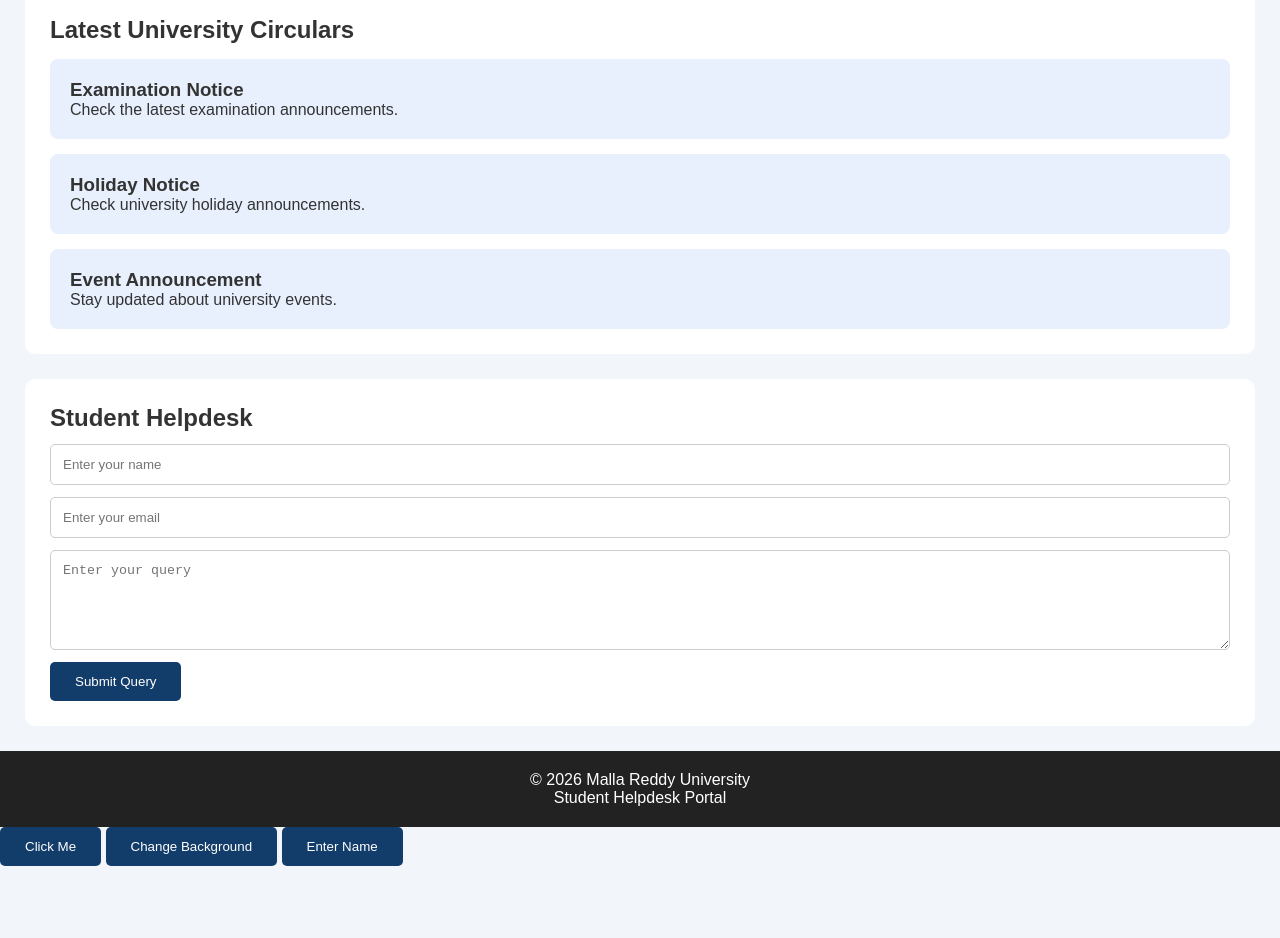
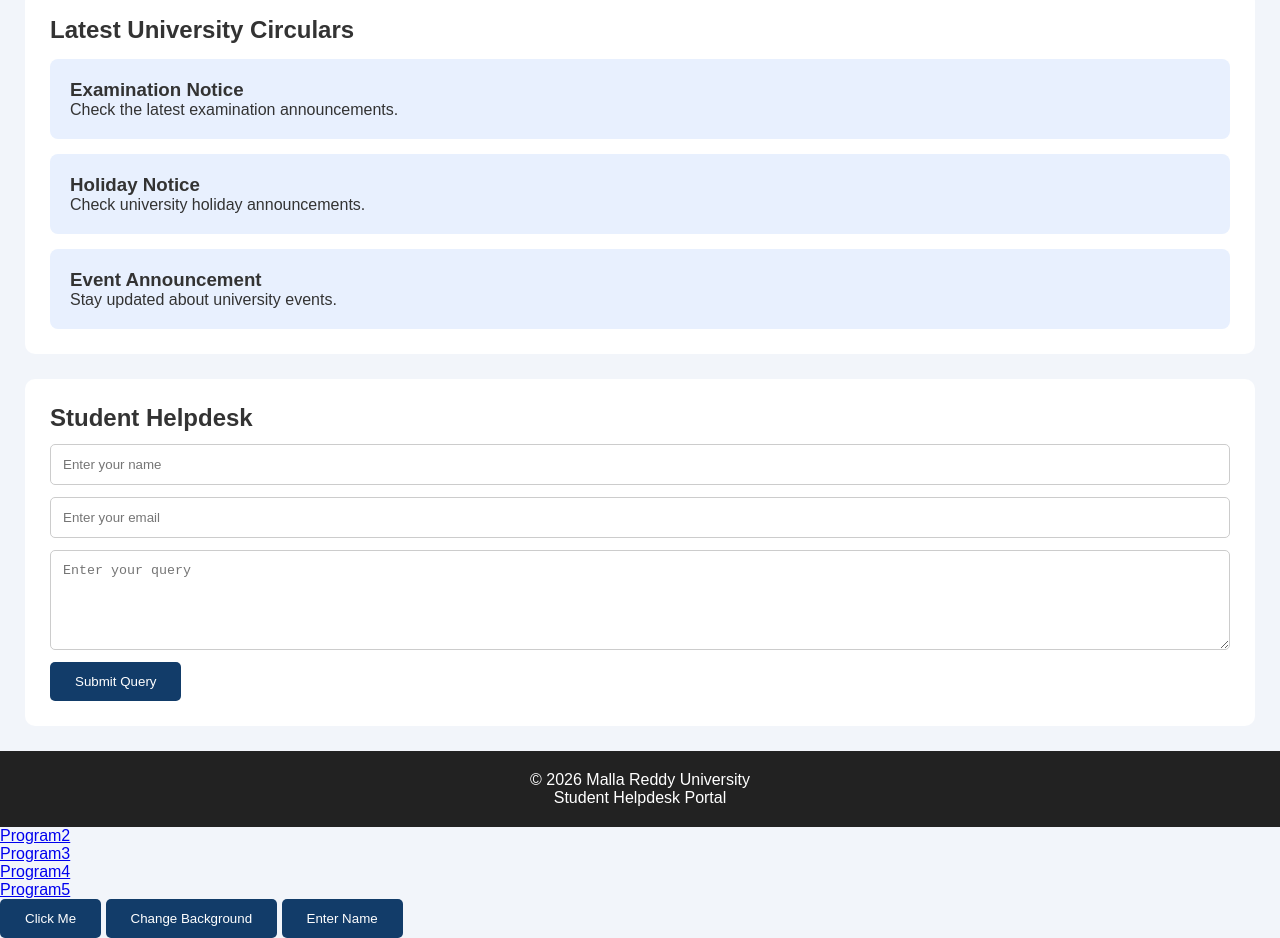
Before and after one commit to 2611cs040026-batman/UIWD, a plain HTML site: page index.html in a window 1280 px wide. Shown: the part 328-1266 px from the top of the page. Before the commit the page ends 1194 px from the top, so only its background shows below. Drawn offline with Linux system fonts and the light colour scheme; a script that the page names is missing.

Commit message:
Update index.html

```diff
--- a/index.html
+++ b/index.html
@@ -70,6 +70,10 @@
         <p>© 2026 Malla Reddy University</p>
         <p>Student Helpdesk Portal</p>
     </footer>
+    <a href="casestudy.html">Program2</a><br>
+<a href="casestudy3.html">Program3</a><br>
+<a href="casestudy4.html">Program4</a><br>
+<a href="casestudies5.html">Program5</a><br>
 
     <script src="script.js"></script>
 <button onclick="showMessage()">Click Me</button>
```
